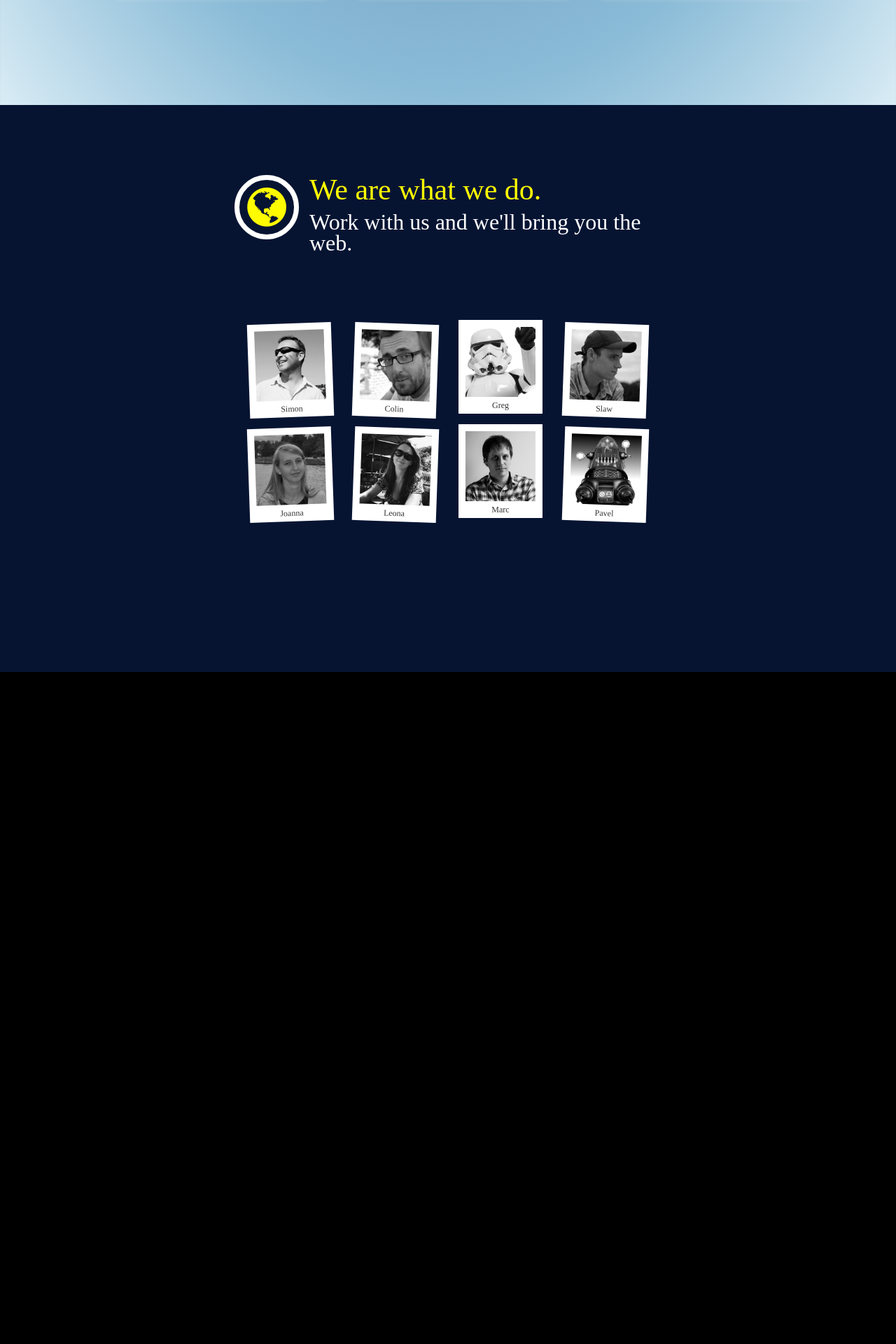
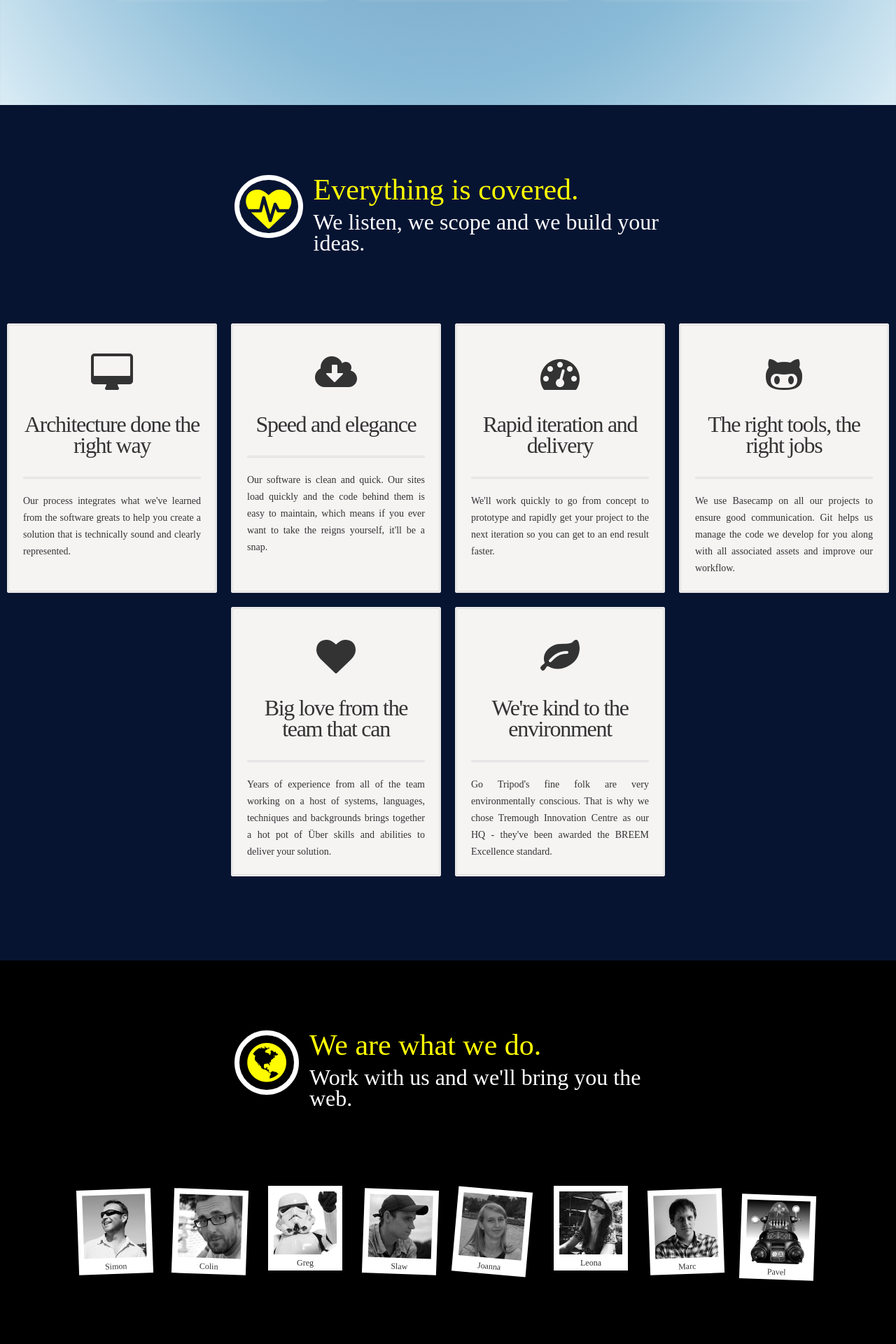
Before and after one commit to gotripod/gotripod.github.io, a Jekyll site: the page built from index.html, in a window 1280 px wide. Shown: the part 1842-3762 px from the top of the page at 70% size. Built offline with Jekyll 4.4.1, drawn with Linux system fonts in a browser that asks for light colours; nearby versions of some CDN libraries; Markdown is read by kramdown in place of the engine named in the settings; before the commit the page ends 2802 px from its top, so only the background shows below that; some of the changed text lies outside the part shown.

Commit message:
contact page

```diff
--- a/assets/css/style.scss
+++ b/assets/css/style.scss
@@ -155,8 +155,9 @@
 }
 
 #introduction {
+    background: radial-gradient(ellipse at center 110px, #4D769E 0%, #8ABBD7 69%, #D9ECF5 100%);
+    position: relative;
     box-shadow: inset 0 8px 8px -8px rgba(0,0,0,0.8);
-    background: radial-gradient(ellipse at center 110px, #4D769E 0%, #8ABBD7 69%, #D9ECF5 100%);
     padding-bottom: 200px;
 
     .badge i {
@@ -186,16 +187,14 @@
 }
 
 #people {
-    background: #061432;
     padding-bottom: 200px;
 
-    img         { width: 100px; }
+    img         { width: 90px; }
     p           { width: 500px; }
-    .mug        { padding: 10px 10px 6px 10px; background: white; display: inline-block; margin: 0 space(1);}
-    .mugs       { text-align: center; font-size: 0; margin-bottom: space(1); }
+    .mug        { padding: 8px 8px 5px 8px; background: white; display: inline-block; margin: space(1);}
+    .mugs       { width: 1100px; margin: 0 auto; text-align: center; font-size: 0; }
     .mugs p     { font-size: 12px; width: auto; margin-top: 6px; }
     .badge i    { margin-top: 4px; }
-}
 
     /* By default, we tilt all our images -2 degrees */
     .mug {
@@ -231,10 +230,69 @@
       top: 8px;
       right: 5px;
     }
+}
 
-/* Keep default rotate for every eleventh, but offset it */
-.mugs .mug:nth-child(11n) {
-  position: relative;
-  top: 3px;
-  left: -5px;
+#work {
+    background: #061432;
+    width: 100%;
+    padding-bottom: 100px;
+
+    .badge {
+        width: 110px;
+        height: 90px;
+
+        i {
+            margin-top: 7px;
         }
+    }
+
+    #services {
+        display: flex;
+        flex-direction: row;
+        flex-wrap: wrap;
+        justify-content: center;
+        text-align: center;
+
+        h2 {
+            border-bottom: medium double #DDD;
+            padding: 30px 0px;
+            margin-bottom: 20px;
+            line-height: 30px;
+        }
+
+        p {
+            text-align: justify;
+        }
+
+        .service {
+            i {
+                font-size: 56px;
+            }
+
+            background-color: #F6F3F3;
+            padding: 40px 20px 20px 20px;
+            margin-bottom: 20px;
+            font-size: 14px;
+            line-height: 24px;
+            border: medium double #DDD;
+            -webkit-border-radius: 2px;
+            -moz-border-radius: 2px;
+            border-radius: 2px;
+            width: 300px;
+            margin-left: 10px;
+            margin-right: 10px;
+        }
+    }
+}
+
+#contact:before {
+    content: '';
+    height: 100vh;
+    width: 100%;
+    background-image: url(/assets/img/Cosmos01.jpg);
+    background-size: cover;
+    display: block;
+    z-index: -10;
+    position: absolute;
+    opacity: 0.75;
+}
--- a/index.html
+++ b/index.html
@@ -15,6 +15,7 @@
 
 
 <section id="introduction">
+    <div class="pano"></div>
     <div class="blurb">
         <div class="badge"><i class="fa fa-rocket"></i></div>
         <div>
@@ -36,6 +37,57 @@
     </div>
 </section>
 
+<section id="work">
+    <div class="blurb">
+        <div class="badge"><i class="fa fa-heartbeat"></i></div>
+        <div>
+            <h3>
+                Everything is covered.
+            </h3>
+            <p>We listen, we scope and we build your ideas.</p>
+        </div>
+    </div>
+
+		<div id="services">
+				<div class="service">
+						<i class="fa fa-desktop"></i>
+						<h2>Architecture done the right way</h2>
+						<p>Our process integrates what we've learned from the software greats to help you create a solution that is technically sound and clearly represented.</p>
+				</div>
+
+				<div class="service">
+						<i class="fa fa-cloud-download"></i>
+						<h2>Speed and elegance</h2>
+						<p>Our software is clean and quick. Our sites load quickly and the code behind them is easy to maintain, which means if you ever want to take the reigns yourself, it'll be a snap.</p>
+				</div>
+
+				<div class="service">
+						<i class="fa fa-dashboard"></i>
+						<h2>Rapid iteration and delivery</h2>
+						<p>We'll work quickly to go from concept to prototype and rapidly get your project to the next iteration so you can get to an end result faster.</p>
+				</div>
+
+				<div class="service">
+						<i class="fa fa-github-alt"></i>
+						<h2>The right tools, the right jobs</h2>
+						<p>We use Basecamp on all our projects to ensure good communication. Git helps us manage the code we develop for you along with all associated assets and improve our workflow. </p>
+				</div>
+
+				<div class="service">
+						<i class="fa fa-heart"></i>
+						<h2>Big love from the team that can</h2>
+						<p>Years of experience from all of the team working on a host of systems, languages, techniques and backgrounds brings together a hot pot of Über skills and abilities to deliver your solution. </p>
+				</div>
+
+				<div class="service">
+						<i class="fa fa-leaf"></i>
+						<h2>We're kind to the environment</h2>
+						<p>Go Tripod's fine folk are very environmentally conscious. That is why we chose Tremough Innovation Centre as our HQ - they've been awarded the BREEM Excellence standard.</p>
+				</div>
+		</div>
+</section>
+
+
 
 <section id="people">
     <div class="blurb">
@@ -53,12 +105,38 @@
         <div class="mug"><img src="http://www.gotripod.com/assets/img/colin.jpg" alt=""><p>Colin</p></div>
         <div class="mug"><img src="http://www.gotripod.com/assets/img/greg.png" alt=""><p>Greg</p></div>
         <div class="mug"><img src="http://www.gotripod.com/assets/img/slaw.jpg" alt=""><p>Slaw</p></div>
-    </div>
-
-    <div class="mugs">
         <div class="mug"><img src="http://www.gotripod.com/assets/img/joanna.jpg" alt=""><p>Joanna</p></div>
         <div class="mug"><img src="http://www.gotripod.com/assets/img/leona.jpg" alt=""><p>Leona</p></div>
         <div class="mug"><img src="http://www.gotripod.com/assets/img/marc.jpg" alt=""><p>Marc</p></div>
         <div class="mug"><img src="http://www.gotripod.com/assets/img/pavel.jpg" alt=""><p>Pavel</p></div>
     </div>
 </section>
+
+<section id="contact">
+					<div class="icon-holder contact">
+						<i class="icon-envelope"></i>
+					</div>
+
+					<h1>Got a great idea? Lets talk.</h1>
+
+					<p>Please get in touch with us, we promise we won't bite!</p>
+					<form id="contact-form" action="https://getsimpleform.com/messages?form_api_token=bae156548cf88a39700126895d8e8f49" method="post">
+  						<input type="hidden" name="utf8" value="✓">
+						<input type="hidden" name="redirect_to" value="http://www.gotripod.com/thanks.html">
+						<input type="email" name="email" placeholder="your@email.com">
+						<input type="text" name="name" placeholder="Your Name">
+						<input type="text" name="title" placeholder="Subject">
+						<textarea name="message" placeholder="Your Message"></textarea>
+						<input type="submit" value="Send Message">
+					</form>
+
+
+					<address id="contact-details">
+						<p><a href="mailto:hello@gotripod.com?Subject=Ok, don't bite me! But I would like to talk about ...">hello@gotripod.com</a> // <a href="tel:08454752487">0845 475 2487</a><br>
+						Tremough Innovation Centre, Penryn Campus
+						<br>
+						 Penryn, Cornwall, UK, TR10 9TA</p>
+					</address>
+
+	        <img src="https://maps.googleapis.com/maps/api/staticmap?center=TR11%204QS&size=600x300&maptype=roadmap">
+</section>
```
Also changed, not shown: _includes/header-nav.html (line endings or trailing spaces), assets/img/cornwall-night-sky.jpg (added), assets/img/scilly-summer-sky.jpg (added), 3 other files. Lines whose indentation alone changed are shown as unchanged.
